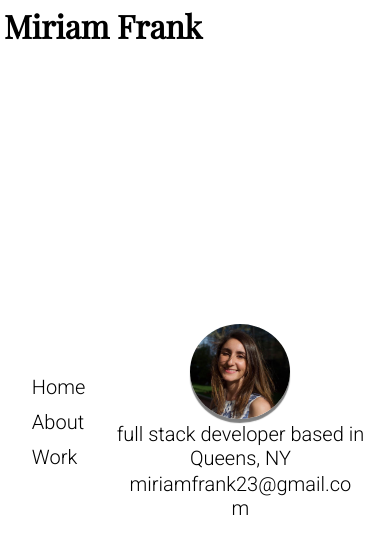
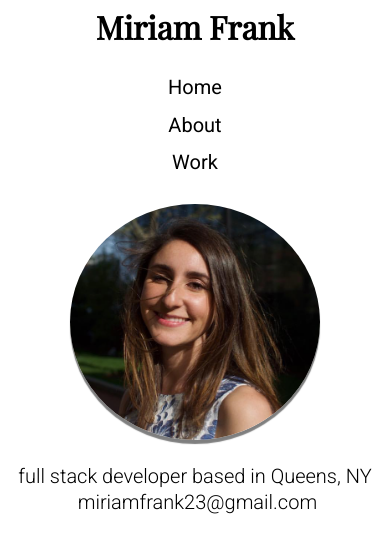
Before and after one commit to miriamfrank23/miriamfrank23.github.io, a React (Create React App) app: page / in a window 390 px wide. Shown: the top 554 px of the page. Built offline with nearby package versions, Linux system fonts and the light colour scheme.

Commit message:
css update

```diff
--- a/package.json
+++ b/package.json
@@ -13,7 +13,8 @@
     "react-icons": "^2.2.7",
     "react-router-dom": "^5.0.0",
     "react-scripts": "2.1.8",
-    "typescript": "^3.4.2"
+    "typescript": "^3.4.2",
+    "react-router": "^5.0.1"
   },
   "scripts": {
     "start": "react-scripts start",
@@ -34,6 +35,6 @@
   ],
   "devDependencies": {
     "gh-pages": "^2.0.1",
-    "react-router": "^5.0.0"
+    "react-router": "^5.0.1"
   }
 }
--- a/public/index.html
+++ b/public/index.html
@@ -2,7 +2,6 @@
 <html lang="en">
   <head>
     <meta charset="utf-8" />
-    <link rel="shortcut icon" href="http://pngimg.com/uploads/rose/rose_PNG66959.png"/>
     <link href="https://fonts.googleapis.com/css?family=Playfair+Display|Roboto:400,300,700,500,100|Roboto+Mono|Raleway" rel="stylesheet">
     <meta
       name="viewport"
--- a/src/About/About.module.css
+++ b/src/About/About.module.css
@@ -8,24 +8,19 @@
 
 }
 
-span {
-  display:block;
-}
-
-@media only screen and (max-width: 650px) {
+@media only screen and (max-width: 667px) {
 
     .about {
       position: absolute;
-      margin: 20% 10% 10% 20%;
+      top: 25%;
     }
 
 }
 
-@media only screen and (max-width: 300px) {
+@media only screen and (max-width: 374px) {
 
   .about {
-    position: absolute;
-    margin: 40% 20% 20% 40%;
+    top: 30%;
   }
 
 }
--- a/src/App.js
+++ b/src/App.js
@@ -1,14 +1,14 @@
-import React from 'react';
-import { BrowserRouter as Router, Route, NavLink} from "react-router-dom";
-import HomePage from './HomePage/HomePage.js';
-import About from './About/About.js';
-import Work from './Work/Work.js';
+import React from "react";
+import { BrowserRouter as Router, Route } from "react-router-dom";
+import HomePage from "./HomePage/HomePage.js";
+import About from "./About/About.js";
+import Work from "./Work/Work.js";
 
-const App = () => {
+const App = (props) => {
 
   return (
     <Router>
-    <div className='name'>Miriam Frank</div>
+    <a className="name" href="./">Miriam Frank</a>
         <div>
           <Route exact path="/" component ={ HomePage } />
           <Route exact path="/about" component ={ About } />
--- a/src/HomePage/HomePage.js
+++ b/src/HomePage/HomePage.js
@@ -2,7 +2,7 @@ import React, { Component } from 'react';
 import pic from './pic.png';
 import style from './HomePage.module.css';
 import NavBar from '../NavBar/NavBar.js';
-import * as FontAwesome from 'react-icons/lib/fa'
+// import * as FontAwesome from 'react-icons/lib/fa'
 
 class HomePage extends Component {
   render() {
@@ -11,7 +11,7 @@ class HomePage extends Component {
         <NavBar />
         <div className={style.landingPage}>
           <img alt='' src={pic}/>
-          <span>full stack developer based in Queens, NY</span>
+          <div className={style.description}>full stack developer based in Queens, NY</div>
           <div className={style.icons}>
             <a href="mailto:miriamfrank23@gmail.com" className={style.email}>
               miriamfrank23@gmail.com
--- a/src/HomePage/HomePage.module.css
+++ b/src/HomePage/HomePage.module.css
@@ -3,7 +3,28 @@ img {
   max-height: 350px;
   border-radius: 50%;
   margin: 1%;
-  box-shadow: 0 4px 1px rgba(0, 0, 0, 0.5);
+  box-shadow: 0 4px 1px #00000080;
+  animation: fadeIn 500ms;
+}
+
+@keyframes fadeIn {
+  0% {
+    opacity: 0;
+  }
+  100% {
+    opacity: 1;
+  }
+}
+
+@keyframes fadeInUp {
+  0% {
+    opacity: 0;
+    transform: translateY(100%);
+  }
+  100% {
+    opacity: 1;
+    transform: translateY(0px);
+  }
 }
 
 .landingPage {
@@ -14,33 +35,31 @@ img {
   justify-content: center;
 }
 
+.description {
+  margin-top: 20px;
+  animation: fadeInUp 500ms;
+}
+
 
 .icons {
   display: flex;
+  animation: fadeInUp 500ms;
 }
 
 a {
   margin: 1%;
 }
 
-.email {
-  word-break: break-word;
-}
 
-@media only screen and (max-width: 650px) {
+@media only screen and (max-width: 667px) {
 
     img {
-      max-width: 200px;
-      max-height: 200px;
+      max-width: 250px;
+      max-height: 250px;
+    }
+
+    .email {
+        white-space: nowrap;
     }
 
 }
-
-@media only screen and (max-width: 450px) {
-
-  img {
-    max-width: 100px;
-    max-height: 100px;
-  }
-
-}
--- a/src/NavBar/NavBar.module.css
+++ b/src/NavBar/NavBar.module.css
@@ -5,27 +5,33 @@
   justify-content: center;
 }
 
+@keyframes fadeInLeft {
+  0% {
+    opacity: 0;
+    transform: translateX(-100%);
+  }
+  100% {
+    opacity: 1;
+    transform: translateX(0px);
+  }
+}
+
 .navLink {
   font-size: 1.5em;
+  font-weight: 400;
   margin: 10%;
+  transition: all 500ms ease-in-out;
+  animation: fadeInLeft 500ms;
 }
 
 .navLink:hover {
-  text-shadow: 0 3px 1px rgba(194,195,208,1);
+  color: rgba(194, 195, 208, 1);
 }
 
-@media only screen and (max-width: 650px) {
-
+@media only screen and (max-width: 667px) {
   .navLink {
+    margin: 2%;
     font-size: 1em;
+    animation: fadeInLeft 750ms;
   }
-
 }
-
-@media only screen and (max-width: 450px) {
-
-  .navLink {
-    font-size: 1em;
-  }
-
-}
--- a/src/Work/Work.module.css
+++ b/src/Work/Work.module.css
@@ -14,40 +14,35 @@ iframe {
   display: flex;
   flex-direction: column;
   align-items: center;
-  background-color: rgba(194,195,208,1);
+  background-color: rgba(194, 195, 208, 1);
   border-radius: 3px;
   padding: 1%;
   border: black solid;
-  word-break: break-word;
 }
 
 h3 {
   margin: 1%;
 }
 
-
 @media only screen and (max-width: 1200px) {
-
   .main {
     grid-template-columns: 80%;
   }
-
 }
 
-@media only screen and (max-width: 650px) {
-
+@media only screen and (max-width: 667px) {
   .main {
     position: absolute;
-      margin: 20% 10% 10% 20%;
+    top: 25%;
   }
 
+  .project {
+    word-break: break-word;
+  }
 }
 
-@media only screen and (max-width: 300px) {
-
+@media only screen and (max-width: 374px) {
   .main {
-    position: absolute;
-    margin: 40% 20% 20% 40%;
+    top: 30%;
   }
-
 }
--- a/src/index.css
+++ b/src/index.css
@@ -7,6 +7,7 @@ body, html {
   -webkit-font-smoothing: antialiased;
   -moz-osx-font-smoothing: grayscale;
   box-sizing: border-box;
+  animation: BackgroundFade 5s;
 }
 
 
@@ -24,6 +25,15 @@ a:visited {
   color: black;
 }
 
+@keyframes BackgroundFade {
+  0% {
+    background-color: rgba(194,195,208,1);
+  }
+  100% {
+    background-color: white;
+  }
+}
+
 .App {
   text-align: center;
   font-family: 'Roboto', sans-serif;
@@ -35,14 +45,23 @@ a:visited {
   left: 0%;
   right: 0%;
   padding: 2%;
-  /* background-color: rgba(194,195,208,1); */
-  border-radius: 3px;
   font-size: 20px;
 }
 
 .name {
-  margin: 1%;
+  margin: 15px 25px;
   font-size: 2em;
   font-family: 'Playfair Display', serif;
   font-weight: bold;
 }
+
+@media only screen and (max-width: 667px) {
+  .App {
+    flex-direction: column;
+  }
+  .name {
+    display: flex;
+    justify-content: center;
+    margin: 5px 0 15px 0;
+  }
+}
```
Also changed, not shown: 1 other file (tests, documents, lock files or other folders). Lines whose indentation alone changed are shown as unchanged.
